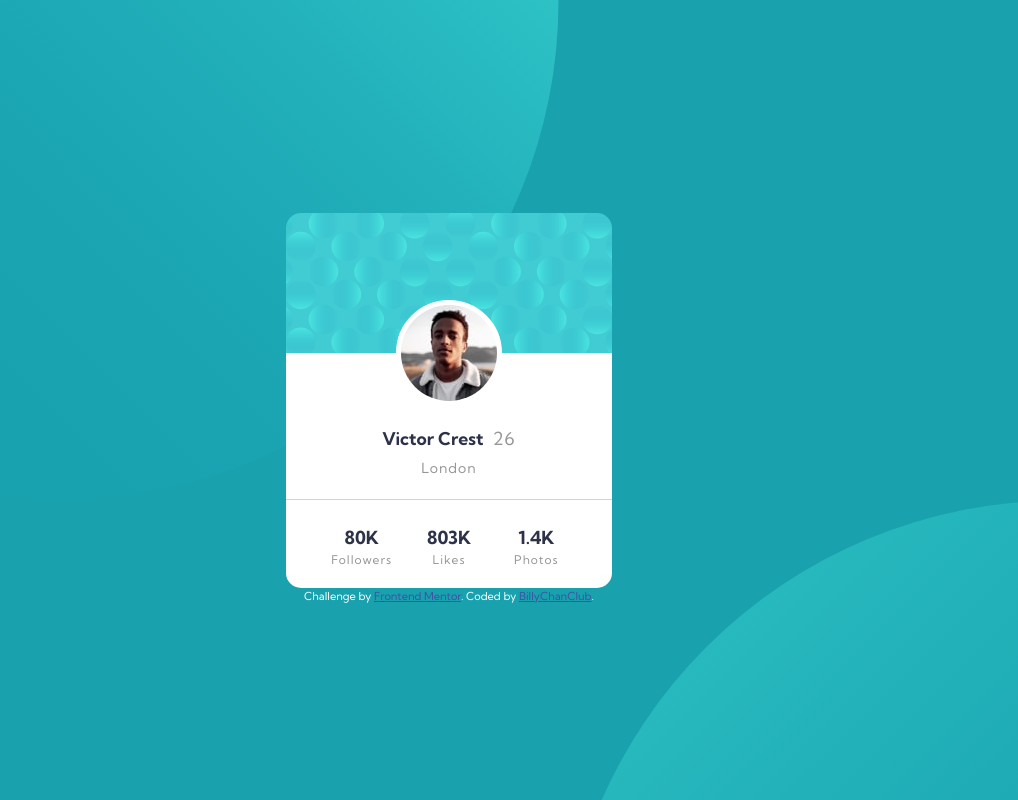
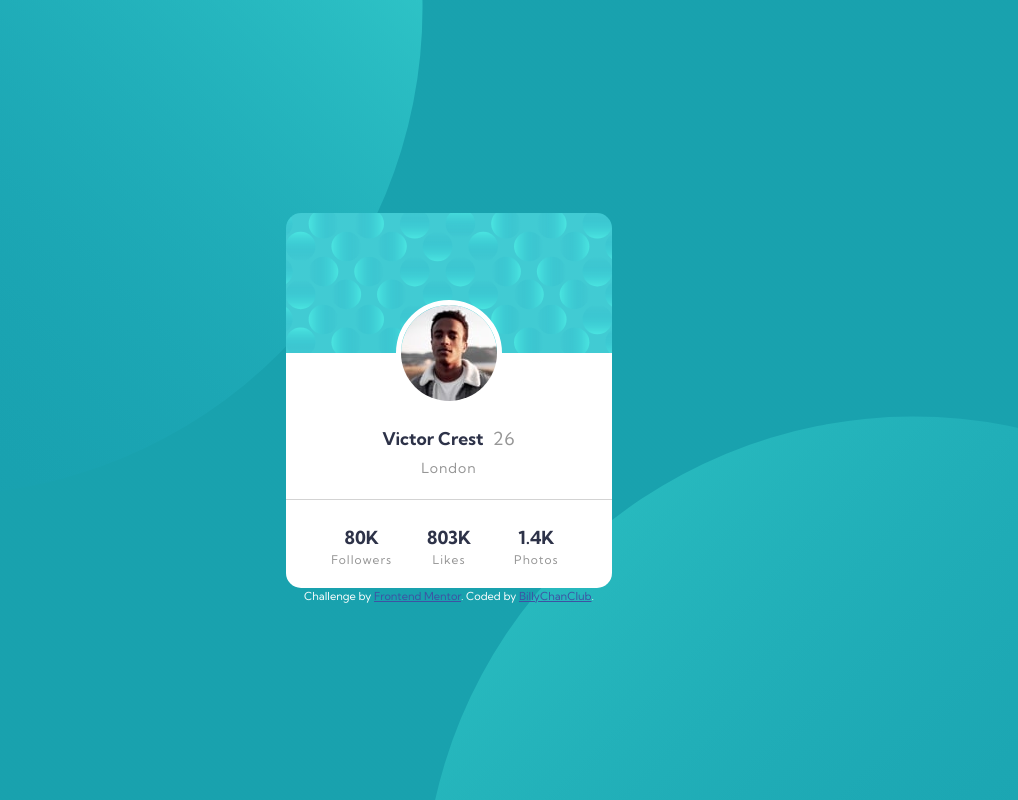
Before and after one commit to BillyChanClub/profile-card-component-main, a plain HTML site: page index.html in a window 1280 px wide. Shown: the whole page, without its empty margins (191-1209 px from the left). Drawn offline with Linux system fonts and the light colour scheme.

Commit message:
Updated Background
Cheers to Coder Suresh for his answer to my solution

```diff
--- a/style.scss
+++ b/style.scss
@@ -97,12 +97,9 @@ body{
     align-items: center;
     flex-direction: column;
     background-color: var(--c-dark);
-    background: url("./images/bg-pattern-top.svg") -250px -500px / 1000px no-repeat, url("./images/bg-pattern-bottom.svg") 750px 500px / 1000px no-repeat, linear-gradient(var(--c-dark), var(--c-dark));
+    background: url("./images/bg-pattern-top.svg") no-repeat, url("./images/bg-pattern-bottom.svg") no-repeat, linear-gradient(var(--c-dark), var(--c-dark));
+    background-position: right 52vw bottom 38vh, left 48vw top 52vh;
 
-
-    @media (max-width: 375px){
-        background: url("./images/bg-pattern-top.svg") -750px -600px / 1000px no-repeat, url("./images/bg-pattern-bottom.svg") 150px 300px/ 1000px no-repeat, linear-gradient(var(--c-dark), var(--c-dark));
-    }
 }
 
 .card{
```
Also changed, not shown: style.css, 1 other file.
